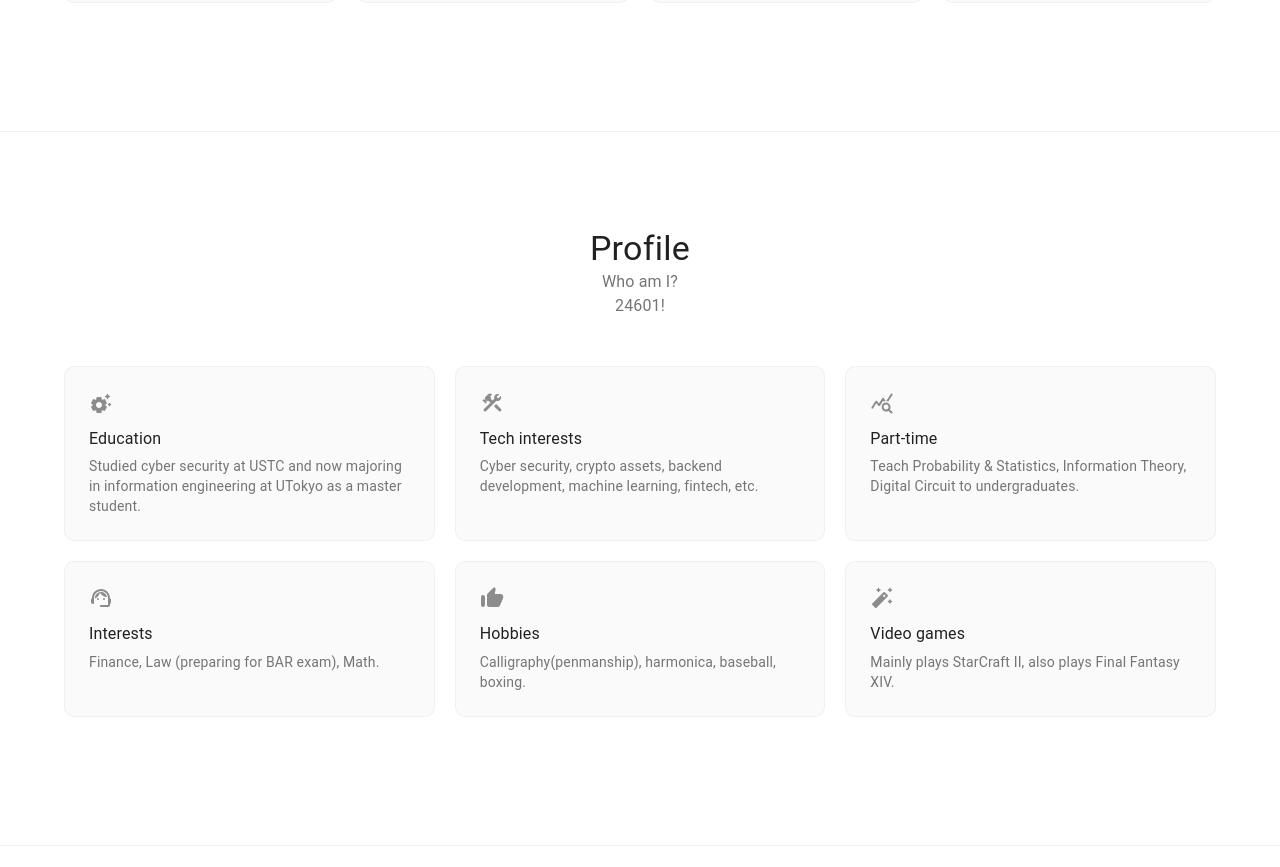
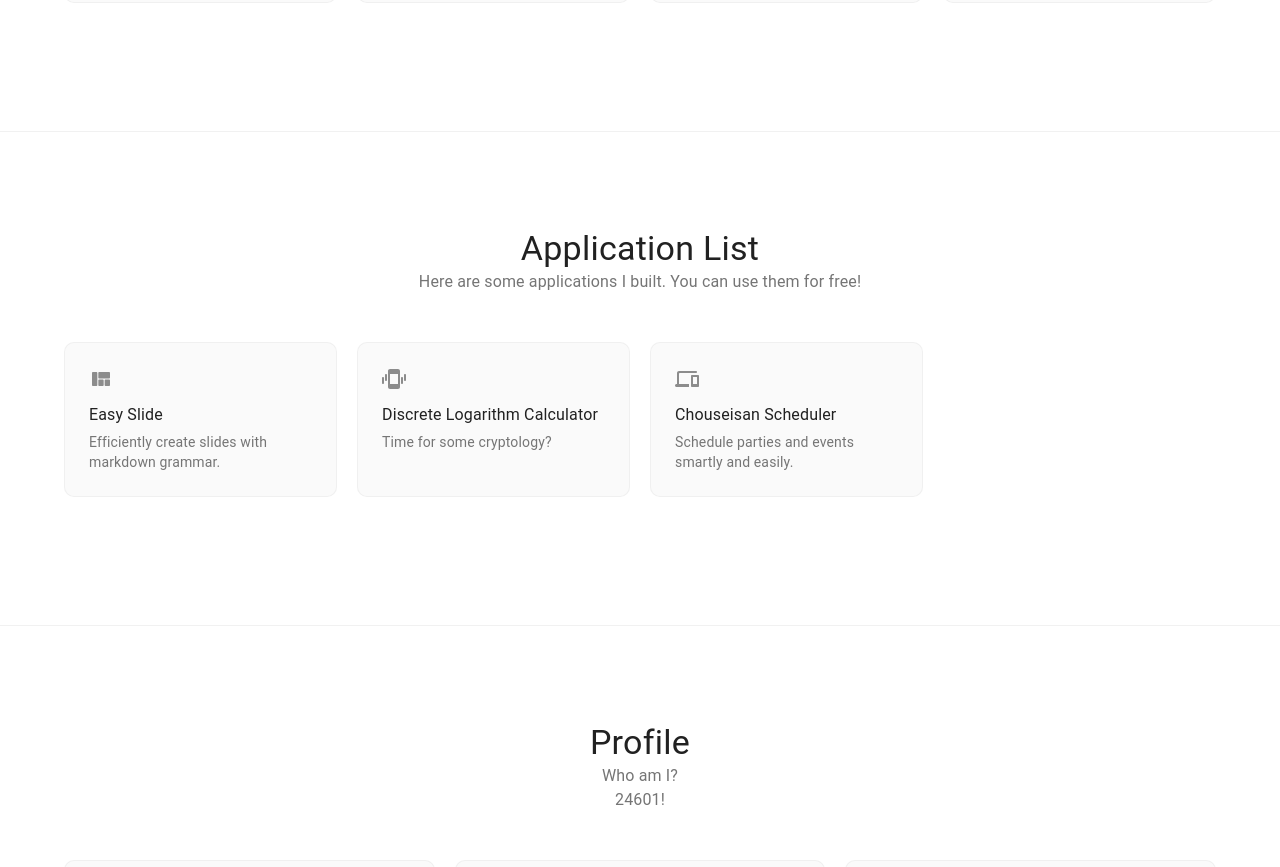
Before and after one commit to QiuMatthew/website-frontend, a React (Create React App) app: page / in a window 1280 px wide. Shown: the part 1520-2387 px from the top of the page. Built offline with nearby package versions, Linux system fonts and the light colour scheme.

Commit message:
add application list section, not finished yet

```diff
--- a/src/HomePage.js
+++ b/src/HomePage.js
@@ -1,6 +1,6 @@
 // HomePage.js
 import { Divider } from '@mui/material'
-import { Navbar, Title, Subtitle, Hero, About, Profile, Footer } from './components/'
+import { Navbar, Title, Subtitle, Hero, About, Applications, Profile, Footer } from './components/'
 import HeroImage from './assets/quote.png'
 
 export default function HomePage() {
@@ -32,6 +32,8 @@ export default function HomePage() {
             <Divider />
             <About />
             <Divider />
+            <Applications />
+            <Divider />
             <Profile />
             <Divider />
             <Footer />
--- /dev/null
+++ b/src/components/Applications.js
@@ -0,0 +1,108 @@
+import {useThemeContext} from '../ThemeContext.js';
+
+import { Box, Container, Typography, Grid, Card } from '@mui/material'
+
+import ViewQuiltRoundedIcon from '@mui/icons-material/ViewQuiltRounded';
+import EdgesensorHighRoundedIcon from '@mui/icons-material/EdgesensorHighRounded';
+import DevicesRoundedIcon from '@mui/icons-material/DevicesRounded';
+import ChevronRightRoundedIcon from '@mui/icons-material/ChevronRightRounded';
+
+export default function Applications() {
+    const {mode} = useThemeContext()
+    const items = [
+        {
+            icon: <ViewQuiltRoundedIcon />,
+            title: 'Easy Slide',
+            description: 'Efficiently create slides with markdown grammar.',
+            imageLight: '#FFF',
+            imageDark: '#000',
+            link: '/apps/easy-slide',
+        },
+        {
+            icon: <EdgesensorHighRoundedIcon />,
+            title: 'Discrete Logarithm Calculator',
+            description: 'Time for some cryptology?',
+            imageLight: '#FFF',
+            imageDark: '#000',
+            link: '/apps/discrete-log',
+        },
+        {
+            icon: <DevicesRoundedIcon />,
+            title: 'Chouseisan Scheduler',
+            description: 'Schedule parties and events smartly and easily.',
+            imageLight: '#FFF',
+            imageDark: '#000',
+            link: '/apps/chouseisan',
+        },
+    ];
+
+    return (
+        <Box
+            id="applications"
+            sx={{
+                width: '100%',
+                backgroundColor:
+                    mode === 'light'
+                    ? '#FFFFFF'
+                    : '#06090a',
+                backgroundSize: '100% 100%',
+                backgroundRepeat: 'no-repeat',
+            }}
+        >
+            <Container
+                sx={{
+                    display: 'flex',
+                    flexDirection: 'column',
+                    alignItems: 'center',
+                    pt: { xs: 4, sm: 12 },
+                    pb: { xs: 8, sm: 16 },
+                    // space between child items
+                    gap: { xs: 3, sm: 6 },
+                }}
+            >
+                <Box
+                    sx={{
+                        width: { sm: '100%', md: '60%' },
+                        textAlign: { sm: 'left', md: 'center' },
+                    }}
+                >
+                    <Typography variant='h4' sx={{color: 'text.primary'}}>
+                        Application List
+                    </Typography>
+                    <Typography variant='body1' sx={{color: 'text.secondary'}}>
+                        Here are some applications I built. You can use them for free!
+                    </Typography>
+                </Box>
+                <Grid container spacing={2.5}>
+                {
+                    items.map(
+                        (item, index) => (
+                            <Grid item xs={12} sm={6} md={3} key={index} sx={{ display: 'flex' }}>
+                                <Card
+                                    sx={{
+                                        display: 'flex',
+                                        flexDirection: 'column',
+                                        // evenly distribute blank spaces to each card
+                                        flexGrow: 1,
+                                        p: 3,
+                                    }}
+                                >
+                                    <Box sx={{ opacity: '50%', pb: 1 }}>
+                                        {item.icon}
+                                    </Box>
+                                    <Typography gutterBottom>
+                                        {item.title}
+                                    </Typography>
+                                    <Typography variant='body2' sx={{ color: 'text.secondary' }}>
+                                        {item.description}
+                                    </Typography>
+                                </Card>
+                            </Grid>
+                        )
+                    )
+                }
+                </Grid>
+            </Container>
+        </Box>
+    )
+}
--- a/src/components/index.js
+++ b/src/components/index.js
@@ -3,5 +3,6 @@ export { default as Title } from './Title.js'
 export { default as Subtitle } from './Subtitle.js'
 export { default as Hero } from './Hero.js'
 export { default as About } from './About.js'
+export { default as Applications } from './Applications.js'
 export { default as Profile } from './Profile.js'
 export { default as Footer } from './Footer.js'
```
